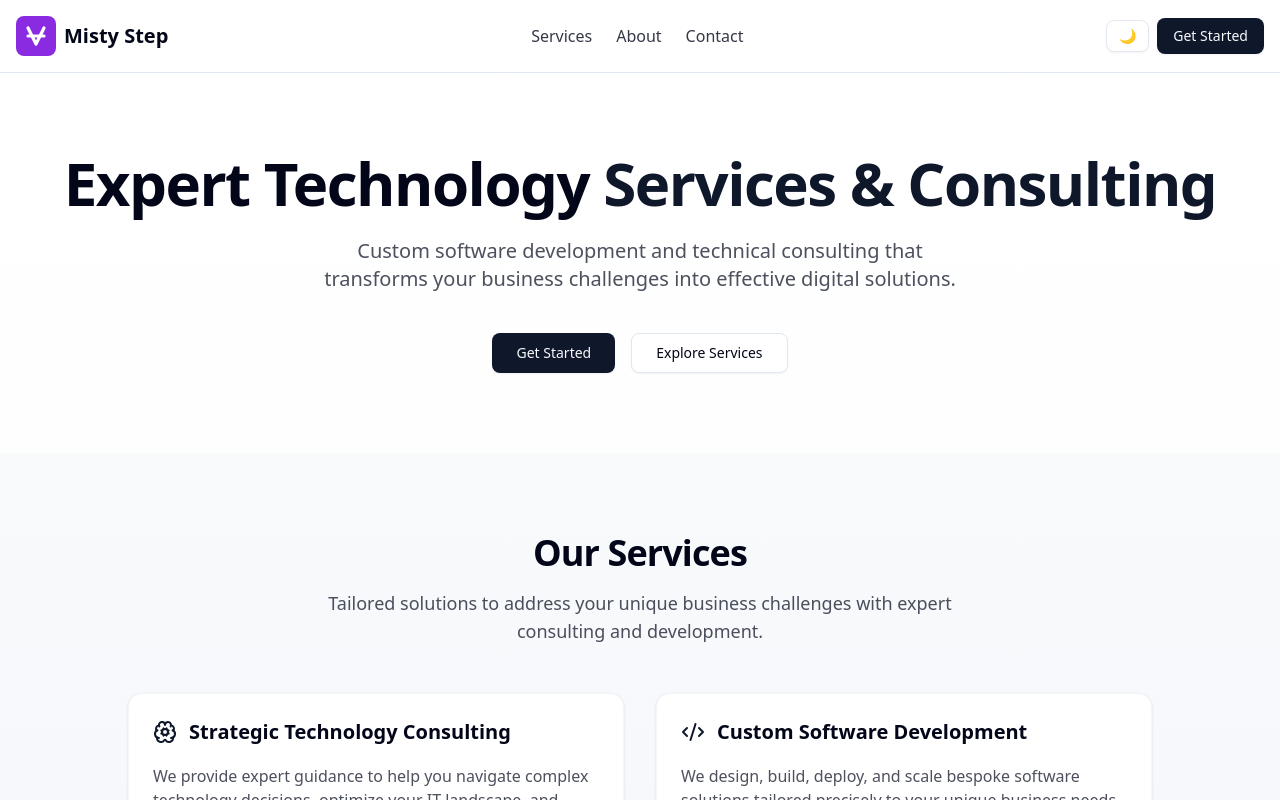
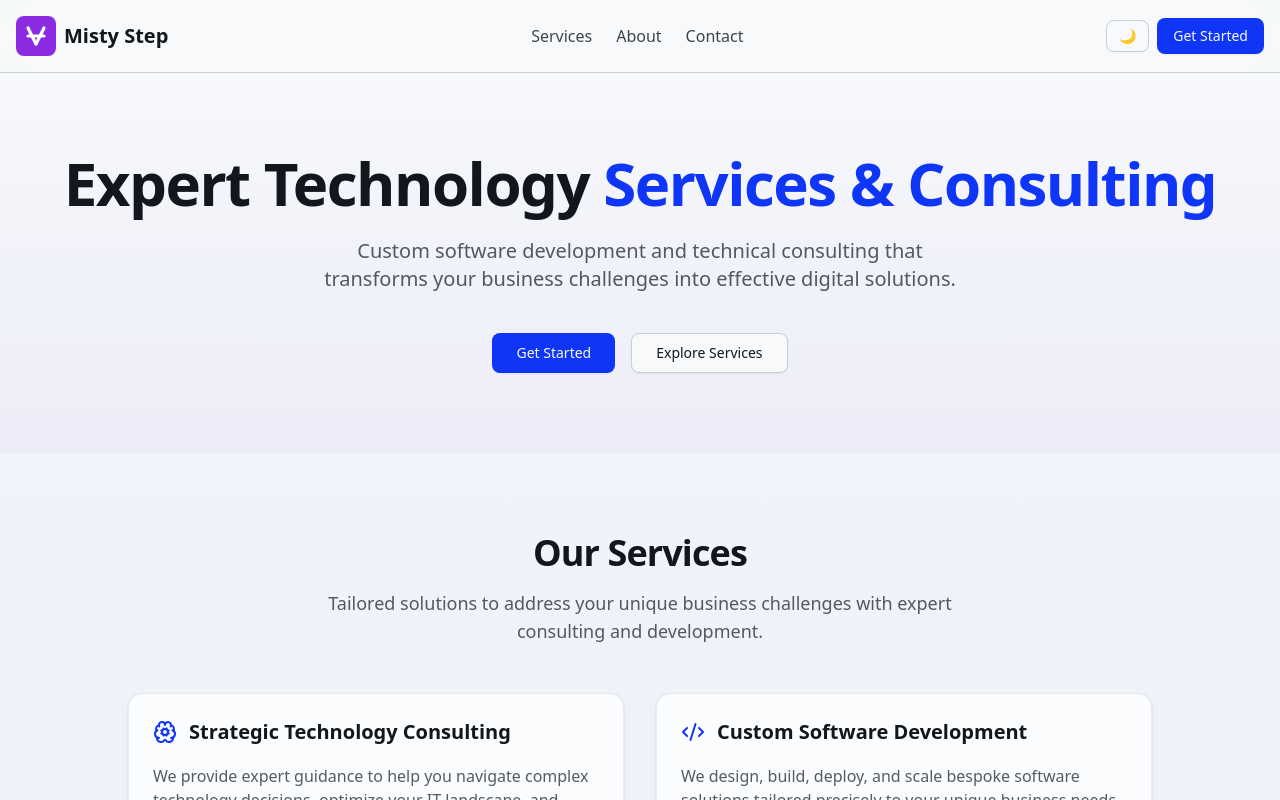
Before and after one commit to phrazzld/misty-step, a Next.js app: page / in a window 1280 px wide. Shown: the top 800 px of the page. Built offline with nearby package versions, Linux system fonts and the light colour scheme.

Commit message:
feat(ui): implement light mode colors in globals.css
- Update all light mode color values in :root section with verified Oklch values
- Replace existing placeholder values with accessibility-compliant colors
- Ensure all semantic color tokens match Shadcn UI expectations
- Complete task T006

```diff
--- a/app/globals.css
+++ b/app/globals.css
@@ -44,37 +44,38 @@
 
 :root {
   --radius: 0.625rem;
-  --background: oklch(1 0 0);
-  --foreground: oklch(0.129 0.042 264.695);
-  --card: oklch(1 0 0);
-  --card-foreground: oklch(0.129 0.042 264.695);
-  --popover: oklch(1 0 0);
-  --popover-foreground: oklch(0.129 0.042 264.695);
-  --primary: oklch(0.208 0.042 265.755);
-  --primary-foreground: oklch(0.984 0.003 247.858);
-  --secondary: oklch(0.968 0.007 247.896);
-  --secondary-foreground: oklch(0.208 0.042 265.755);
-  --muted: oklch(0.968 0.007 247.896);
-  --muted-foreground: oklch(0.554 0.046 257.417);
-  --accent: oklch(0.968 0.007 247.896);
-  --accent-foreground: oklch(0.208 0.042 265.755);
-  --destructive: oklch(0.577 0.245 27.325);
-  --border: oklch(0.929 0.013 255.508);
-  --input: oklch(0.929 0.013 255.508);
-  --ring: oklch(0.704 0.04 256.788);
-  --chart-1: oklch(0.646 0.222 41.116);
-  --chart-2: oklch(0.6 0.118 184.704);
-  --chart-3: oklch(0.398 0.07 227.392);
-  --chart-4: oklch(0.828 0.189 84.429);
-  --chart-5: oklch(0.769 0.188 70.08);
-  --sidebar: oklch(0.984 0.003 247.858);
-  --sidebar-foreground: oklch(0.129 0.042 264.695);
-  --sidebar-primary: oklch(0.208 0.042 265.755);
-  --sidebar-primary-foreground: oklch(0.984 0.003 247.858);
-  --sidebar-accent: oklch(0.968 0.007 247.896);
-  --sidebar-accent-foreground: oklch(0.208 0.042 265.755);
-  --sidebar-border: oklch(0.929 0.013 255.508);
-  --sidebar-ring: oklch(0.704 0.04 256.788);
+  --background: oklch(0.98 0.003 250);
+  --foreground: oklch(0.2 0.015 250);
+  --card: oklch(0.99 0.002 250);
+  --card-foreground: oklch(0.2 0.015 250);
+  --popover: oklch(0.99 0.002 250);
+  --popover-foreground: oklch(0.2 0.015 250);
+  --primary: oklch(0.48 0.28 265);
+  --primary-foreground: oklch(0.98 0.003 250);
+  --secondary: oklch(0.9 0.03 265);
+  --secondary-foreground: oklch(0.2 0.015 250);
+  --muted: oklch(0.95 0.015 265);
+  --muted-foreground: oklch(0.4 0.02 265);
+  --accent: oklch(0.65 0.15 290);
+  --accent-foreground: oklch(0.98 0.003 250);
+  --destructive: oklch(0.55 0.28 25);
+  --destructive-foreground: oklch(0.98 0.003 250);
+  --border: oklch(0.85 0.015 265);
+  --input: oklch(0.95 0.01 265);
+  --ring: oklch(0.48 0.28 265);
+  --chart-1: oklch(0.58 0.28 265);
+  --chart-2: oklch(0.55 0.25 210);
+  --chart-3: oklch(0.55 0.18 150);
+  --chart-4: oklch(0.6 0.22 75);
+  --chart-5: oklch(0.62 0.25 25);
+  --sidebar: oklch(0.95 0.005 250);
+  --sidebar-foreground: oklch(0.2 0.015 250);
+  --sidebar-primary: oklch(0.48 0.28 265);
+  --sidebar-primary-foreground: oklch(0.98 0.003 250);
+  --sidebar-accent: oklch(0.9 0.03 265);
+  --sidebar-accent-foreground: oklch(0.2 0.015 250);
+  --sidebar-border: oklch(0.85 0.015 265);
+  --sidebar-ring: oklch(0.48 0.28 265);
 }
 
 .dark {
```
Also changed, not shown: 2 other files (tests, documents, lock files or other folders).
